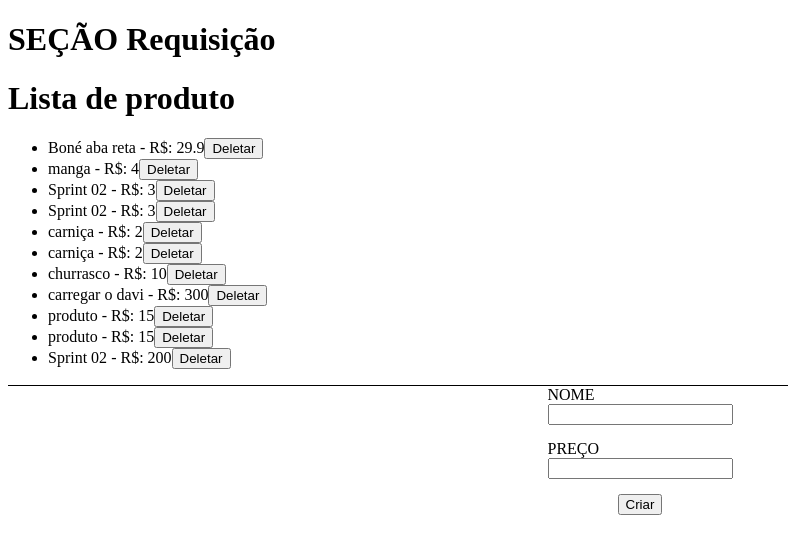
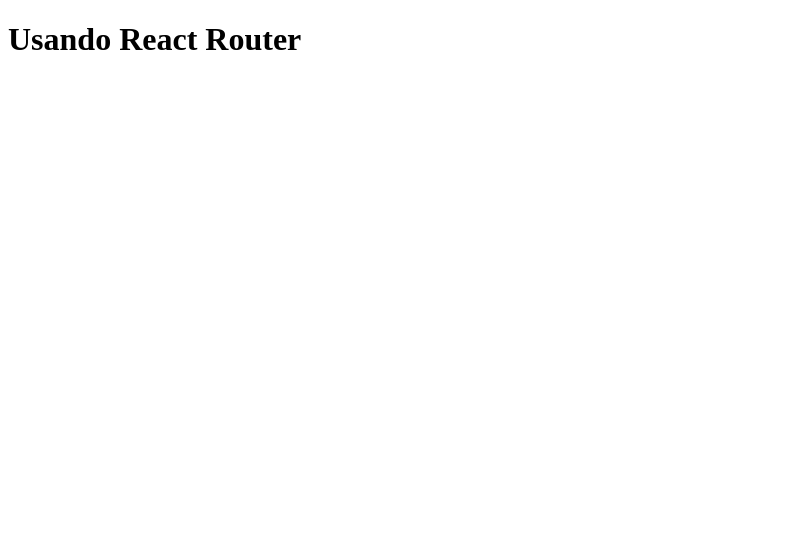
Before and after one commit to felipe-machado-front-end/react-hora-de-codar, a React (Vite) app: page / in a window 1280 px wide. Shown: the top 554 px of the page, without its empty margins (0-788 px from the left). Built offline with nearby package versions, Linux system fonts and the light colour scheme; data requests are answered from the project's data file.

Commit message:
CONFIG INICIAL

```diff
--- /dev/null
+++ b/src/components/4-reactrouter/UseComponents4.jsx
@@ -0,0 +1,7 @@
+import React from "react";
+
+const UseComponents4 = () => {
+  return <h1>Usando React Router</h1>;
+};
+
+export default UseComponents4;
--- a/src/main.jsx
+++ b/src/main.jsx
@@ -1,10 +1,10 @@
 import React from "react";
 import ReactDOM from "react-dom";
-import UseComponents03 from "./components/3-http/UseComponents03";
+import UseComponents4 from "./components/4-reactrouter/UseComponents4";
 
 ReactDOM.render(
   <React.StrictMode>
-    <UseComponents03 />
+    <UseComponents4 />
   </React.StrictMode>,
   document.getElementById("root")
 );
```
